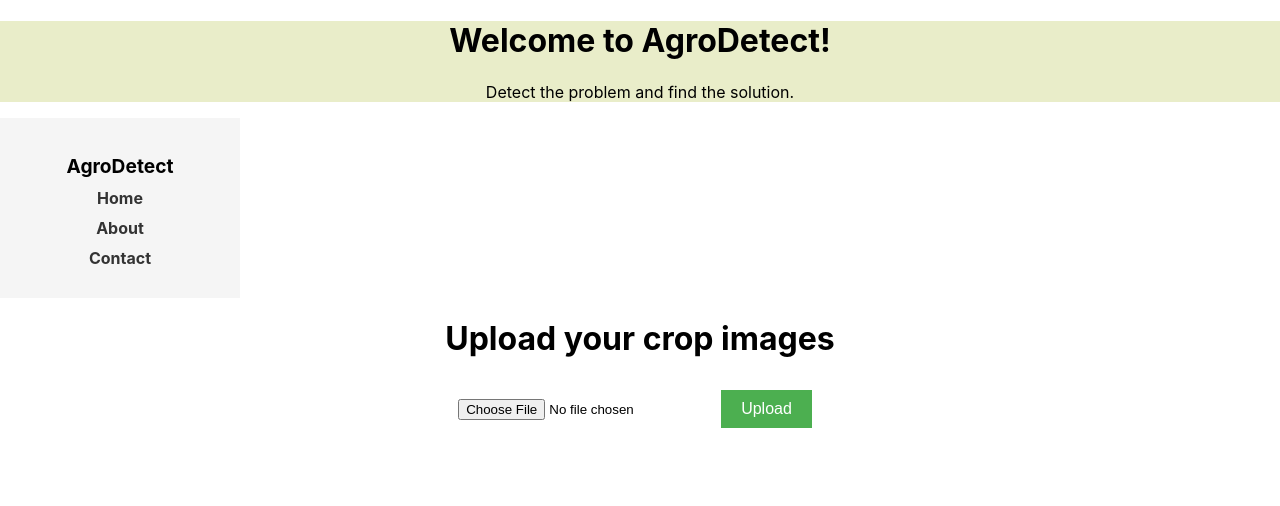
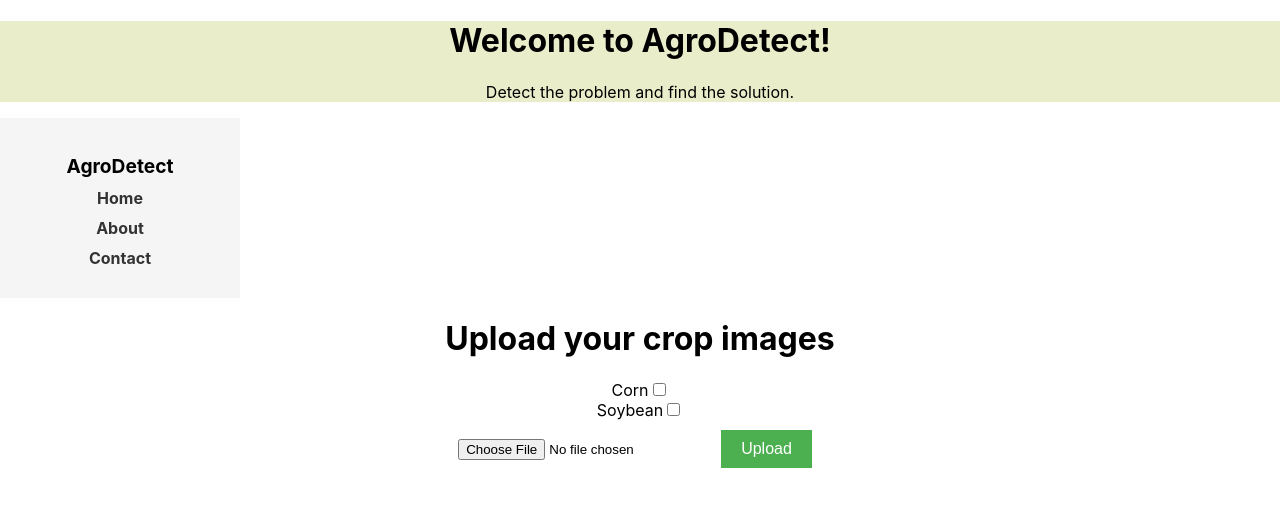
Before and after one commit to joku8/AgroDectect-Webapp, a React (Create React App) app in the folder agroweb/: page / in a window 1280 px wide. Shown: the top 506 px of the page. Built offline with nearby package versions, Linux system fonts and the light colour scheme; no server answers.

Commit message:
can get corn and soybean data

```diff
--- a/agroweb/src/App.js
+++ b/agroweb/src/App.js
@@ -1,11 +1,11 @@
-// import logo from './logo.svg';
 import React, { useState, useEffect } from "react";
 import './App.css';
-// import React, { useState } from 'react';
 import Banner from './Banner';
 
 function App() {
   const [selectedFile, setSelectedFile] = useState(null);
+  const [corn, setCorn] = useState(false);
+  const [soybean, setSoybean] = useState(false);
 
   useEffect(()=> {
     fetch('http://127.0.0.1:5000/get',{
@@ -23,23 +23,49 @@ function App() {
     setSelectedFile(event.target.files[0]);
   };
 
+  const handleCheckboxChange = (event) => {
+    const { name, checked } = event.target;
+    if (name === 'corn' && checked) {
+      setCorn(true);
+      setSoybean(false);
+    } else if (name === 'soybean' && checked) {
+      setCorn(false);
+      setSoybean(true);
+    } else {
+      setCorn(false);
+      setSoybean(false);
+    }
+  };
+
   const fileUploadHandler = () => {
     const formData = new FormData();
     formData.append('file', selectedFile);
+
+    const cropData = {
+      corn: corn,
+      soybean: soybean
+    }
 
     fetch('http://127.0.0.1:5000/upload', {
       method: 'POST',
       body: formData
     })
       .then(response => {
-        // Handle response from the backend
         console.log(response);
       })
       .catch(error => {
-        // Handle error
         console.error(error);
       });
+
+    fetch('http://127.0.0.1:5000/crop', {
+      method: 'POST',
+      body: JSON.stringify(cropData),
+      headers: {
+        'Content-Type': 'application/json'
+      }
+    })
   };
+
 
 
 
@@ -53,6 +79,14 @@ function App() {
       />
       <Sidebar />
       <h1>Upload your crop images</h1>
+      <div>
+          <label htmlFor="corn">Corn</label>
+          <input type="checkbox" id="corn" name="corn" checked={corn} onChange={handleCheckboxChange} />
+        </div>
+        <div>
+          <label htmlFor="soybean">Soybean</label>
+          <input type="checkbox" id="soybean" name="soybean" checked={soybean} onChange={handleCheckboxChange} />
+        </div>
       <input type="file" onChange={fileSelectedHandler} />
       <button className="upload-btn" onClick={fileUploadHandler}>Upload</button>
     </div>
```
Also changed, not shown: 1 other file (tests, documents, lock files or other folders).
